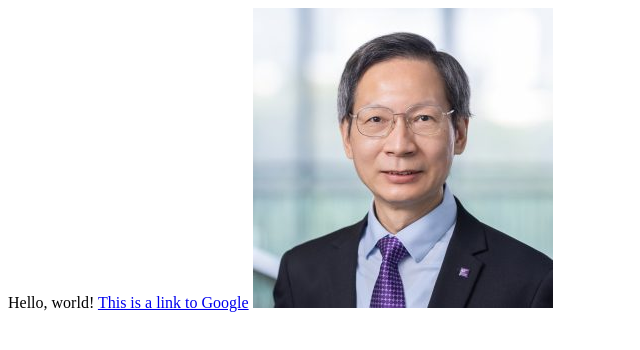
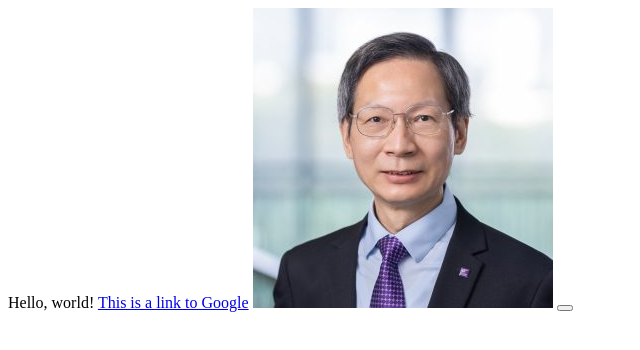
Before and after one commit to lampongyuen/lampongyuen.github.io, a plain HTML site: page index.html in a window 1280 px wide. Shown: the full height of the page, 0-640 px from the left. Drawn offline with Linux system fonts and the light colour scheme.

Commit message:
Update index.html

```diff
--- a/index.html
+++ b/index.html
@@ -7,5 +7,7 @@
         Hello, world!
          <a href="https://www.google.com">This is a link to Google</a>
          <img src="Howard-Lam.jpg" width="300" height="300">
+        <button onclick = "window.location.href='www.cuhk.edu.hk';"
+
     </body>
 </html>
```
